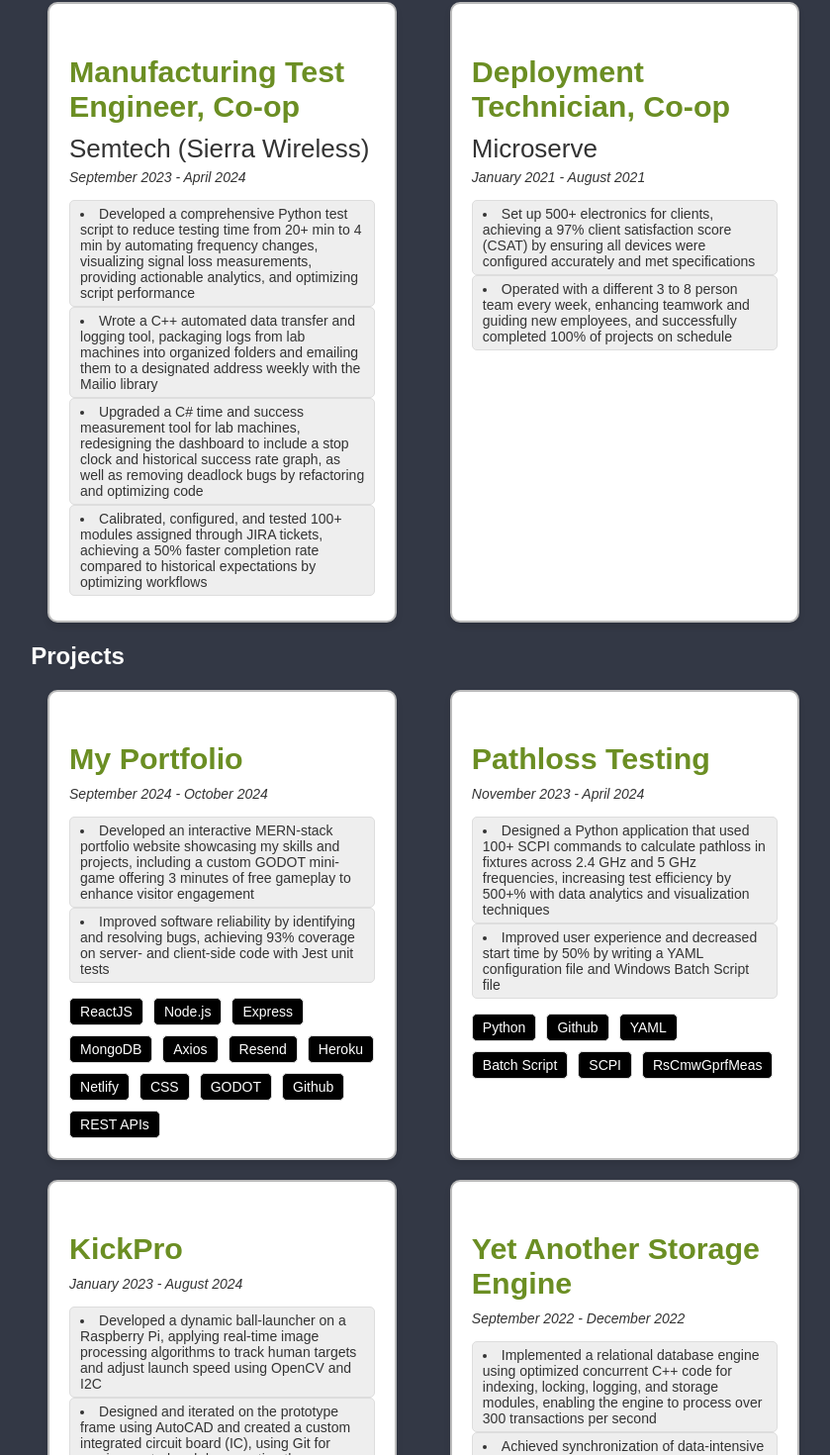
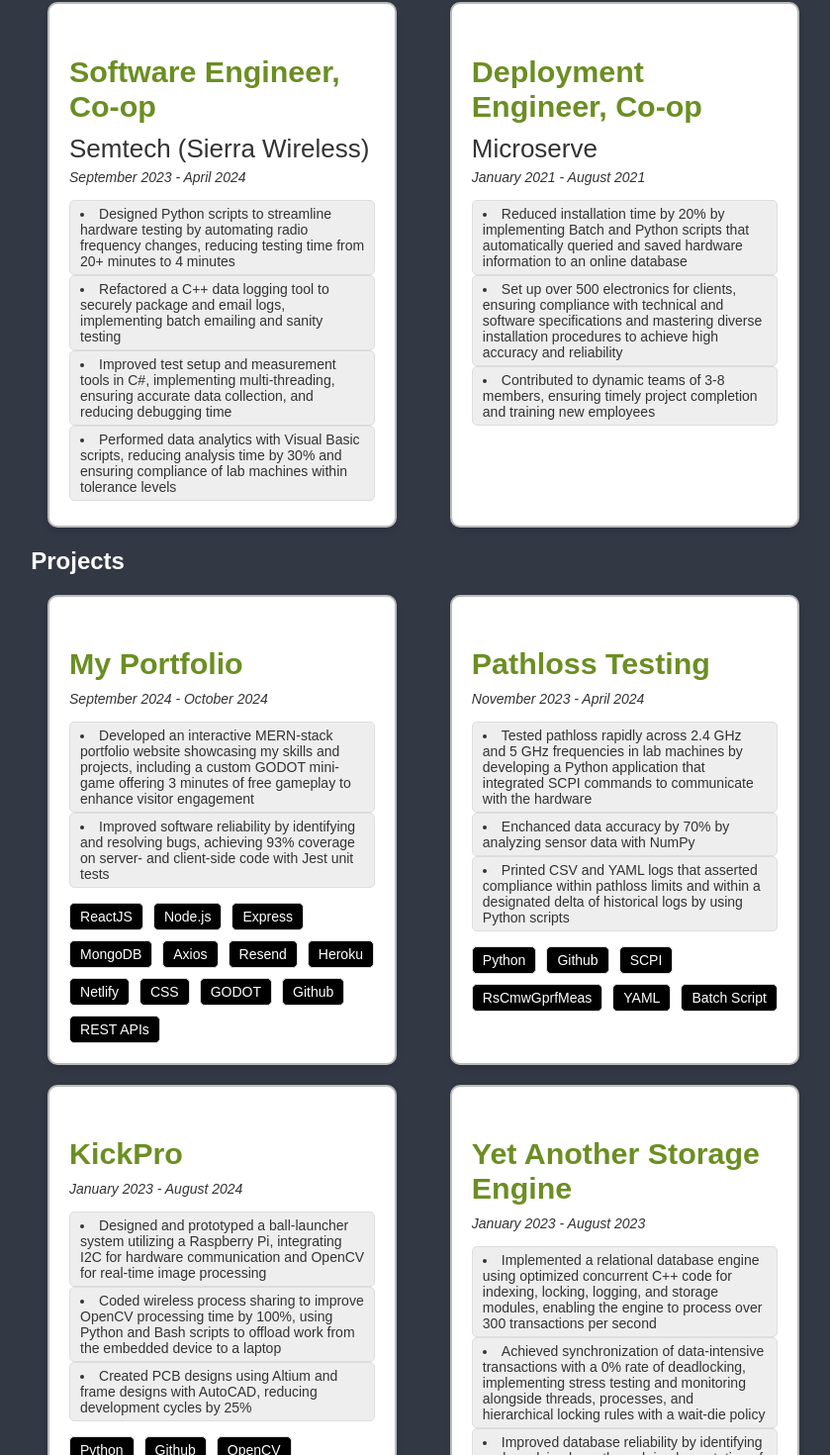
Before and after one commit to JagpreetGrewal/new-portfolio, a React (Create React App) app in the folder client/: page /about in a window 1280 px wide. Shown: the part 435-1905 px from the top of the page at 99% size, without its empty margins (212-1051 px from the left). Built offline with nearby package versions, Linux system fonts and the light colour scheme; no server answers.

Commit message:
Changing text

```diff
--- a/client/src/Body.js
+++ b/client/src/Body.js
@@ -8,29 +8,30 @@
       title: 'B.A.Sc. Computer Engineering',
       institution: 'Simon Fraser University',
       link: 'https://www.sfu.ca/',
-      description: 'Graduated May 2024'
+      description: 'Graduated'
     },
   ];
 
   const experienceItems = [
     {
-      title: 'Manufacturing Test Engineer, Co-op',
+      title: 'Software Engineer, Co-op',
       institution: 'Semtech (Sierra Wireless)',
       duration: 'September 2023 - April 2024',
       link: 'https://www.sierrawireless.com/',
-      descriptions: ['Developed a comprehensive Python test script to reduce testing time from 20+ min to 4 min by automating frequency changes, visualizing signal loss measurements, providing actionable analytics, and optimizing script performance',
-        'Wrote a C++ automated data transfer and logging tool, packaging logs from lab machines into organized folders and emailing them to a designated address weekly with the Mailio library',
-        'Upgraded a C# time and success measurement tool for lab machines, redesigning the dashboard to include a stop clock and historical success rate graph, as well as removing deadlock bugs by refactoring and optimizing code',
-        'Calibrated, configured, and tested 100+ modules assigned through JIRA tickets, achieving a 50% faster completion rate compared to historical expectations by optimizing workflows',
+      descriptions: ['Designed Python scripts to streamline hardware testing by automating radio frequency changes, reducing testing time from 20+ minutes to 4 minutes',
+        'Refactored a C++ data logging tool to securely package and email logs, implementing batch emailing and sanity testing',
+        'Improved test setup and measurement tools in C#, implementing multi-threading, ensuring accurate data collection, and reducing debugging time',
+        'Performed data analytics with Visual Basic scripts, reducing analysis time by 30% and ensuring compliance of lab machines within tolerance levels',
       ],
     },
     {
-      title: 'Deployment Technician, Co-op',
+      title: 'Deployment Engineer, Co-op',
       institution: 'Microserve',
       duration: 'January 2021 - August 2021',
       link: 'https://www.microserve.ca/',
-      descriptions: ['Set up 500+ electronics for clients, achieving a 97% client satisfaction score (CSAT) by ensuring all devices were configured accurately and met specifications',
-        'Operated with a different 3 to 8 person team every week, enhancing teamwork and guiding new employees, and successfully completed 100% of projects on schedule',
+      descriptions: ['Reduced installation time by 20% by implementing Batch and Python scripts that automatically queried and saved hardware information to an online database',
+        'Set up over 500 electronics for clients, ensuring compliance with technical and software specifications and mastering diverse installation procedures to achieve high accuracy and reliability',
+        'Contributed to dynamic teams of 3-8 members, ensuring timely project completion and training new employees',
       ],
     },
   ];
@@ -47,28 +48,30 @@
     },
     {
       title: 'Pathloss Testing',
-      descriptions: ['Designed a Python application that used 100+ SCPI commands to calculate pathloss in fixtures across 2.4 GHz and 5 GHz frequencies, increasing test efficiency by 500+% with data analytics and visualization techniques',
-        'Improved user experience and decreased start time by 50% by writing a YAML configuration file and Windows Batch Script file'],
+      descriptions: ['Tested pathloss rapidly across 2.4 GHz and 5 GHz frequencies in lab machines by developing a Python application that integrated SCPI commands to communicate with the hardware',
+        'Enchanced data accuracy by 70% by analyzing sensor data with NumPy',
+        'Printed CSV and YAML logs that asserted compliance within pathloss limits and within a designated delta of historical logs by using Python scripts',],
       duration: 'November 2023 - April 2024',
       link: '',
-      skills: ['Python', 'Github', 'YAML', 'Batch Script', 'SCPI', 'RsCmwGprfMeas'],
+      skills: ['Python', 'Github', 'SCPI', 'RsCmwGprfMeas','YAML', 'Batch Script'],
     },
     {
       title: 'KickPro',
-      descriptions: ['Developed a dynamic ball-launcher on a Raspberry Pi, applying real-time image processing algorithms to track human targets and adjust launch speed using OpenCV and I2C',
-        'Designed and iterated on the prototype frame using AutoCAD and created a custom integrated circuit board (IC), using Git for version control and documenting the process with a Required Specifications Document.',
-        'Gave users data analytics and insights, providing shooting accuracy and ball placement in visual format (shot data over image of a net) with a Tkinter GUI'
+      descriptions: ['Designed and prototyped a ball-launcher system utilizing a Raspberry Pi, integrating I2C for hardware communication and OpenCV for real-time image processing',
+        'Coded wireless process sharing to improve OpenCV processing time by 100%, using Python and Bash scripts to offload work from the embedded device to a laptop',
+        'Created PCB designs using Altium and frame designs with AutoCAD, reducing development cycles by 25%'
       ],
       duration: 'January 2023 - August 2024',
-      link: 'https://github.com/minhphat97/Capstone/tree/Henry',
+      link: 'https://github.com/JagpreetGrewal/Capstone',
       skills: ['Python', 'Github', 'OpenCV', 'Bash Script', 'I2C', 'Tkinter'],
     },
     {
       title: 'Yet Another Storage Engine',
       descriptions: ['Implemented a relational database engine using optimized concurrent C++ code for indexing, locking, logging, and storage modules, enabling the engine to process over 300 transactions per second',
-        'Achieved synchronization of data-intensive transactions with a 0% rate of deadlocking, implementing stress testing and monitoring alongside threads, processes, and hierarchical locking rules with a wait-die policy'
+        'Achieved synchronization of data-intensive transactions with a 0% rate of deadlocking, implementing stress testing and monitoring alongside threads, processes, and hierarchical locking rules with a wait-die policy',
+        'Improved database reliability by identifying and resolving bugs through implementation of unit tests with GoogleTest',
       ],
-      duration: 'September 2022 - December 2022',
+      duration: 'January 2023 - August 2023',
       link: '#',
       skills: ['C++', 'CMake', 'Gitlab'],
     },
```
Also changed, not shown: 1 other file (tests, documents, lock files or other folders).
